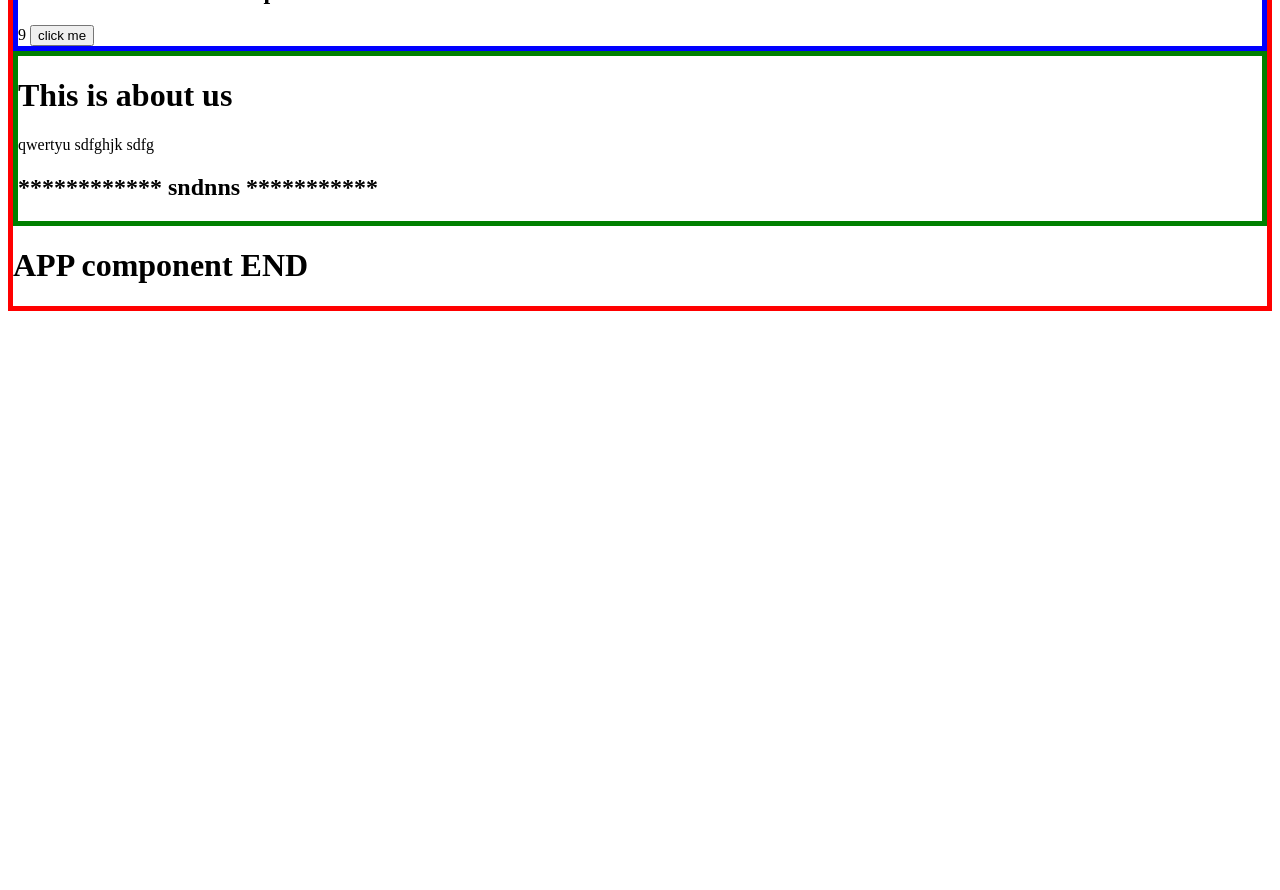
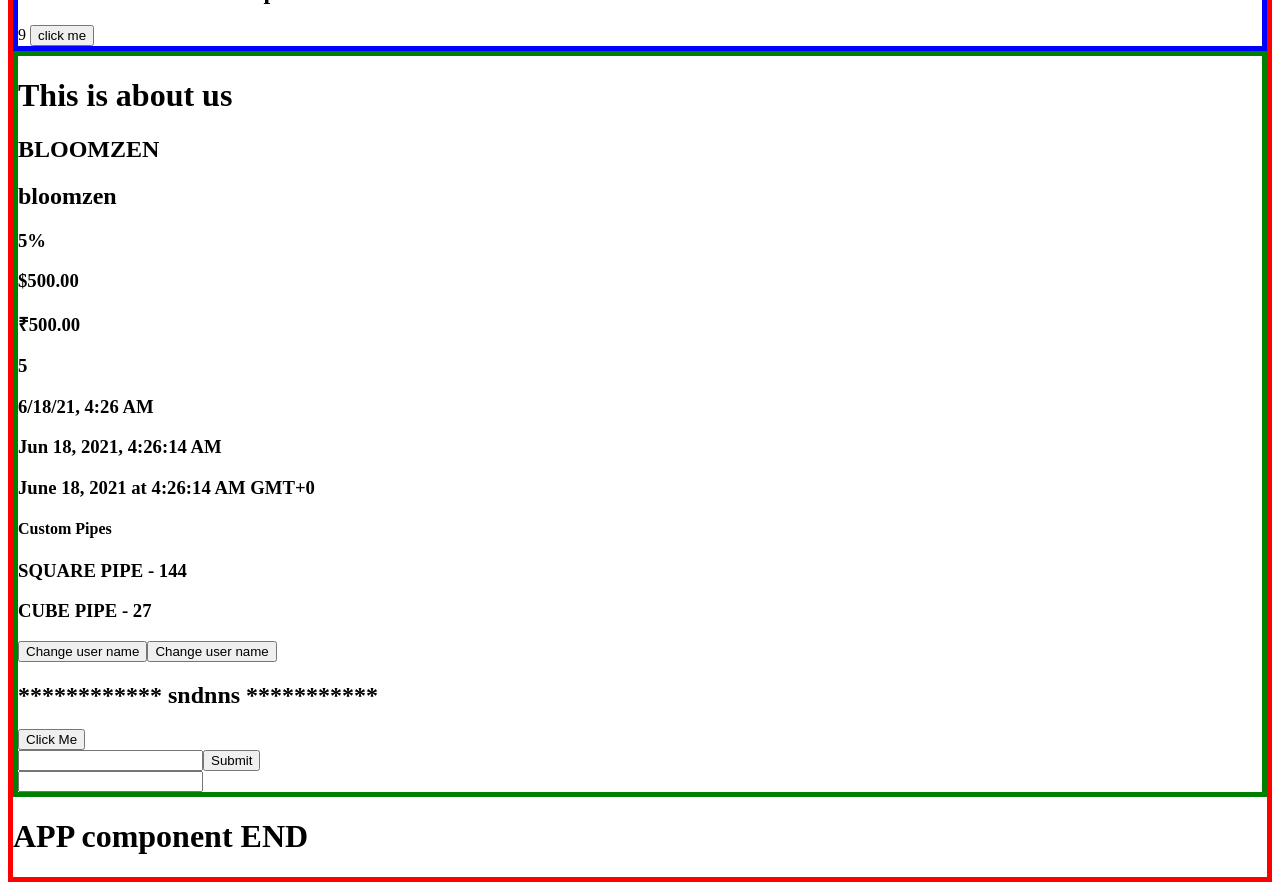
Before and after one commit to Bharat3234/bloomzen-angular, an Angular app: page / in a window 1280 px wide. Shown: the part 1980-2870 px from the top of the page. Before the commit the page ends 2299 px from the top, so only its background shows below. Built offline with nearby package versions, Linux system fonts and the light colour scheme.

Commit message:
Templates - Pipe & Event binding

```diff
--- a/src/app/about-us/about-us.component.html
+++ b/src/app/about-us/about-us.component.html
@@ -1,7 +1,46 @@
 <div class="about">
   <h1>This is about us</h1>
-  <p>qwertyu sdfghjk sdfg</p>
+  <h2>{{userName | uppercase}}</h2>
+  <h2>{{userName | lowercase}}</h2>
+
+  <h3>{{0.05 | percent}}</h3>
+  <!-- obtainedMarks / outOfValue * 100 -->
+
+  <h3>{{ 500 | currency}}</h3>
+  <h3>{{ 500 | currency:'INR'}}</h3>
+
+  <h3>{{ 4.6 | number:'1.0-0' }}</h3>
+
+  <h3>{{todayDate | date: 'short'}}</h3>
+  <!-- M/d/yy, h:mm a -->
+
+  <h3>{{todayDate | date: 'medium'}}</h3>
+  <!-- MMM d, y, h:mm:ss a -->
+
+  <h3>{{todayDate | date: 'long'}}</h3>
+  <!-- MMMM d, y, h:mm:ss a z -->
+
+  <h4>Custom Pipes</h4>
+  <h3>SQUARE PIPE - {{ 12 | square }}</h3>
+
+  <h3>CUBE PIPE - {{ 3 | cube }}</h3>
+
+  <button (click)="changeUserName()">Change user name</button>
+  <button (click)="userName = 'Dummy Text'">Change user name</button>
 
   <h2>{{dataFromParent}}</h2>
 
+  <button (click)="onClick()">Click Me</button>
+
+  <br>
+
+  <input #email type="text">
+
+  <button (click)="submit(email.value)">Submit</button>
+
+  <br>
+
+  <input type="text" [(ngModel)]="inputValue" (keyup)="onKeyUp()">
+  <!-- ngModel is two-binding -->
+
 </div>
--- a/src/app/about-us/about-us.component.ts
+++ b/src/app/about-us/about-us.component.ts
@@ -8,6 +8,58 @@
 
 export class AboutUsComponent {
 
-   @Input() dataFromParent = '';
+    @Input() dataFromParent = '';
+
+    userName = 'Bloomzen';
+
+    inputValue = '';
+
+    todayDate = new Date();
+
+    constructor() { }
+
+    onClick() {
+        console.log('Hello');
+    }
+
+    submit(emailvalue: any) {
+        console.log('emailvalue :', emailvalue);
+    }
+
+    changeUserName() {
+        this.userName = 'New User Name';
+    }
+
+    onKeyUp() {
+        console.log('this.inputValue', this.inputValue);
+    }
+
+    /*
+    Pipes
+    it transforms values(string, current, date)
+    | - pipe
+    DatePipe
+        short - M/d/yy, h:mm a
+        medium - MMM d, y, h:mm:ss a
+        long - MMMM d, y, h:mm:ss a z
+        full - EEEE, MMMM d, y, h:mm:ss a zzzz
+        shortDate - M/d/yy
+        mediumDate - MMM d, y
+        longDate - MMMM d, y
+        fullDate - EEEE, MMMM d, y
+        shortTime - h:mm a
+        mediumTime - h:mm:ss a
+        longTime - h:mm:ss a z
+        fullTime - h:mm:ss a zzzz
+    UpperCasePipe
+    LowerCasePipe
+    CurrencyPipe
+        USD
+        INR
+        EUR
+    DecimalPipe
+    PercentPipe
+    */
+
 
 }
--- /dev/null
+++ b/src/app/cube.pipe.ts
@@ -0,0 +1,11 @@
+import { Pipe, PipeTransform } from '@angular/core';
+
+@Pipe({ name: 'cube' })
+
+export class CubePipe implements PipeTransform {
+
+  transform(value: number) {
+    return value * value * value;
+  }
+
+}
--- /dev/null
+++ b/src/app/square.pipe.ts
@@ -0,0 +1,9 @@
+import { Pipe, PipeTransform } from "@angular/core";
+
+@Pipe({ name: 'square'})
+
+export class SquarePipe implements PipeTransform {
+    transform(value: number) {
+        return value * value;
+    }
+}
```
Also changed, not shown: src/app/app.module.ts (+7 -1 lines).
